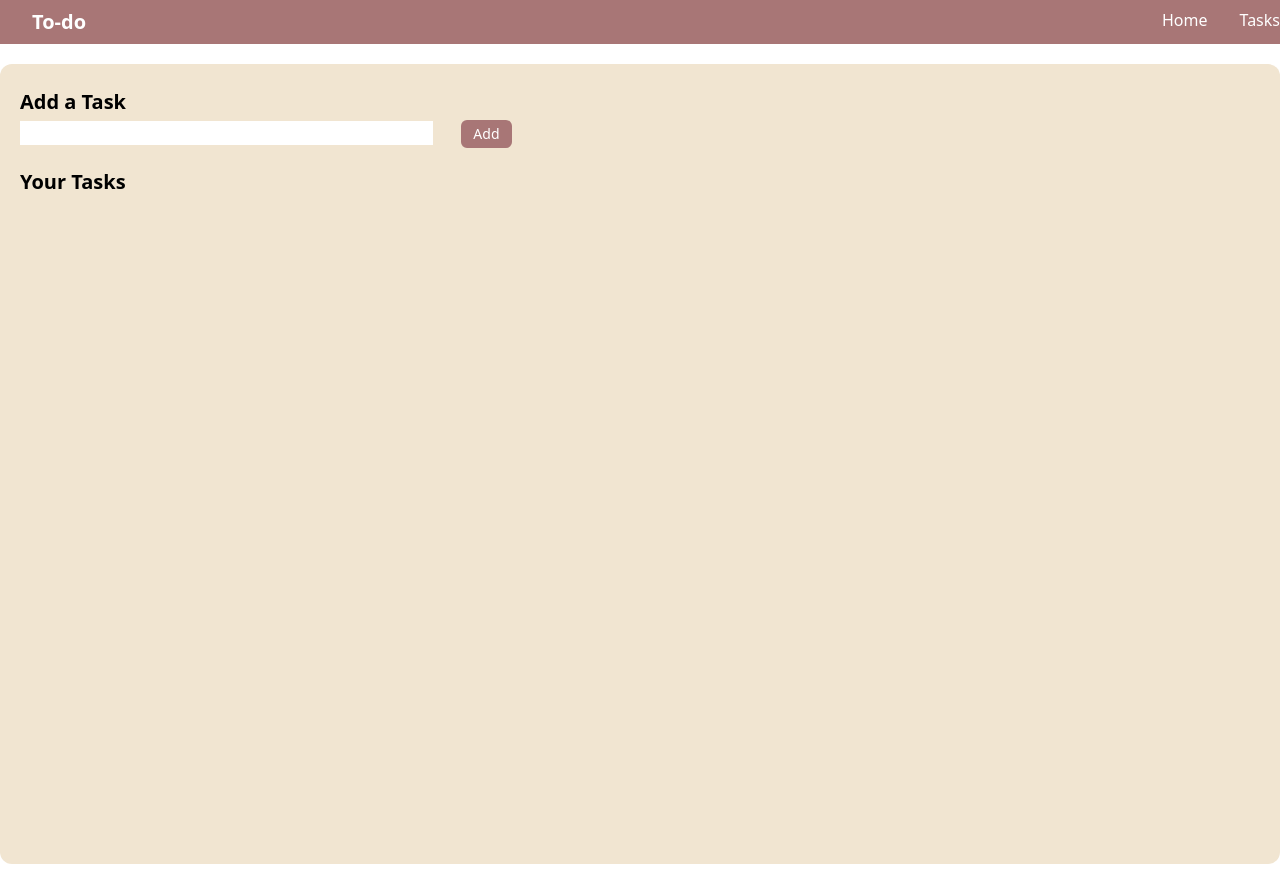
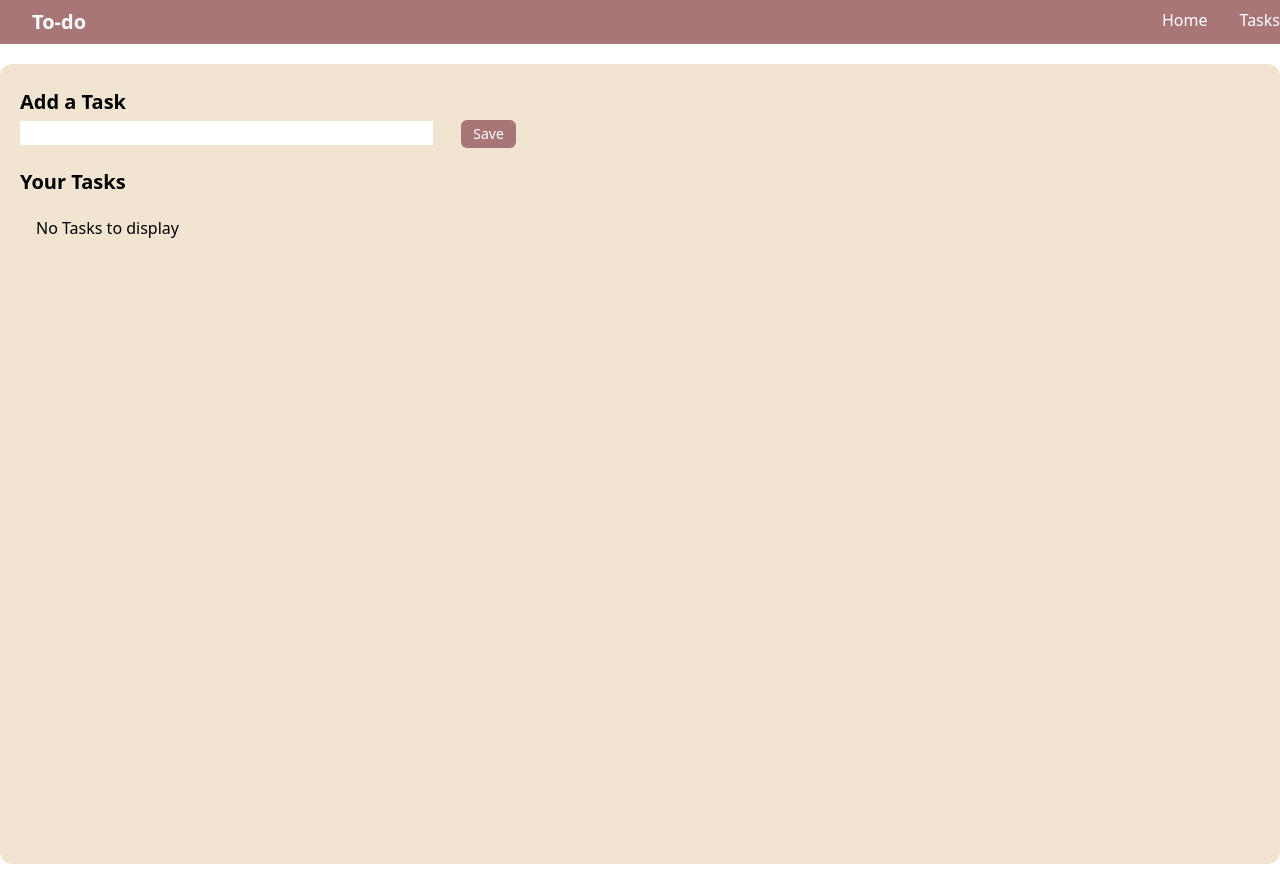
Before and after one commit to dhruvi6071/to-do-list, a React (Vite) app in the folder to-do/: page / in a window 1280 px wide. Built offline with nearby package versions, Linux system fonts and the light colour scheme.

Commit message:
remove-(delete)-task-permenently

```diff
--- a/to-do/src/App.jsx
+++ b/to-do/src/App.jsx
@@ -34,6 +34,16 @@ function App() {
     setAddedTasks(newAddedTask);
   };
 
+  //Delete the task permenantly
+  const handleDelete = (work, id) => {
+
+    let newAddedTask = addedTasks.filter(item => {
+      return item.id !== id;
+    });
+
+    setAddedTasks(newAddedTask);
+  }
+
   return (
     <>
       <Navbar />
@@ -51,17 +61,20 @@ function App() {
               onClick={handleAdd}
               className="bg-pink hover:bg-hoverpink p-3 py-1 text-white text-sm rounded-md mx-7"
             >
-              Add
+              Save
             </button>
           </div>
           <h2 className="text-xl font-semibold my-5">Your Tasks</h2>
 
           <div className="todos">
+            {addedTasks.length === 0 && <div className="m-4">No Tasks to display</div>}
+
             {/* To map all the added tasks and display them in your task section */}
             {addedTasks.map((item) => {
               return (
                 <>
                   <div key={item.id} className="todo flex justify-between my-2">
+                    <div className="flex gap-3 ">
                     <input
                       name={item.id}
                       onChange={handleCheckBox}
@@ -71,11 +84,13 @@ function App() {
                     <div className={item.isCompleted ? "line-through" : ""}>
                       {item.task}{" "}
                     </div>
+                    </div>
+
                     <div className="buttons">
                       <button className="bg-pink hover:bg-hoverpink p-3 py-1 text-white text-sm rounded-md mx-2">
                         Edit
                       </button>
-                      <button className="bg-pink hover:bg-hoverpink p-3 py-1 text-white text-sm rounded-md mx-2">
+                      <button onClick={(work) => handleDelete(work , item.id)} className="bg-pink hover:bg-hoverpink p-3 py-1 text-white text-sm rounded-md mx-2">
                         Delete
                       </button>
                     </div>
```
